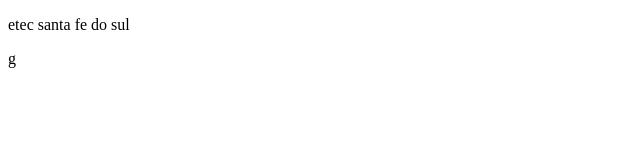
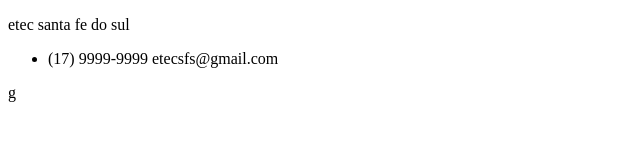
Before and after one commit to saragabrielli154-spec/prova-git-github, a plain HTML site: page contato.html in a window 1280 px wide. Shown: the whole page, without its empty margins (0-640 px from the left). Drawn offline with Linux system fonts and the light colour scheme.

Commit message:
criei uma lista de contatos, contato.html

```diff
--- a/contato.html
+++ b/contato.html
@@ -5,6 +5,13 @@
     <meta name="viewport" content="width=device-width, initial-scale=1.0">
     <title>informaçoes de contato</title>
     <p>etec santa fe do sul</p>
+    <ul>
+        <li>
+            (17) 9999-9999
+            etecsfs@gmail.com
+
+        </li>
+    </ul>
 </head>
 <body>
 
```
